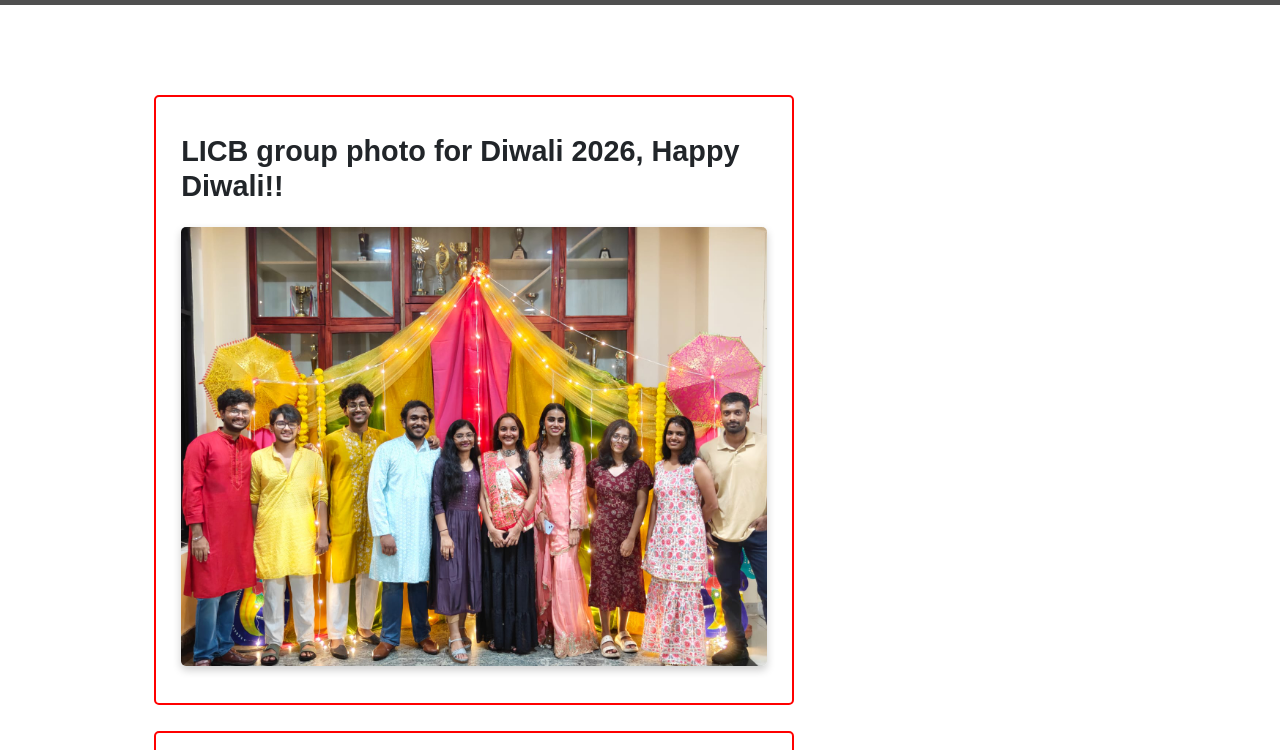
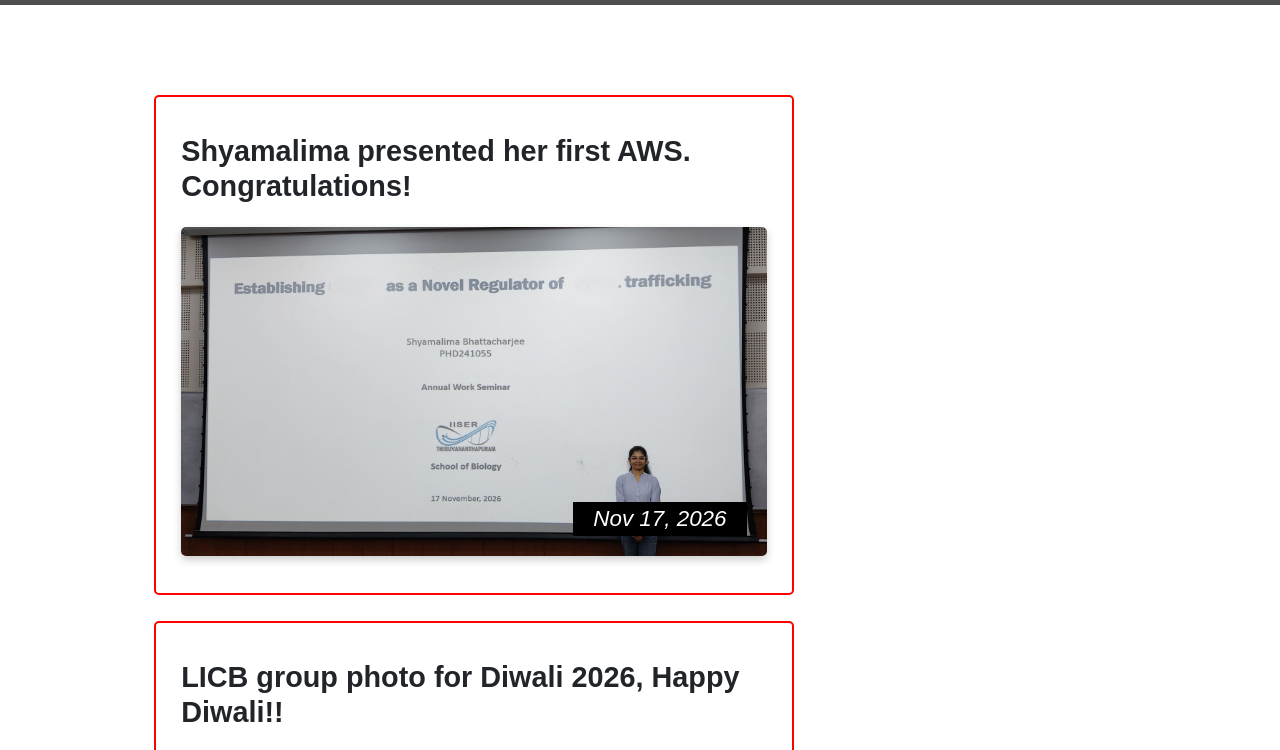
Before and after one commit to licbGit/licb-website, a plain HTML site: page news.html in a window 1280 px wide. Shown: the part 435-1185 px from the top of the page. Drawn offline with nearby package versions, Linux system fonts and the light colour scheme; grey boxes are pictures that could not be loaded.

Commit message:
news update

```diff
--- a/news.html
+++ b/news.html
@@ -57,6 +57,17 @@
   <section id="main-content">
     <div class="row">
       <div class="col-lg-8">
+        <div class="news-block">
+          <h4 class="news-header">
+            Shyamalima presented her first AWS. Congratulations!
+          </h4>
+          <div class="img-box">
+            <img class="news-img" src="images/news/news30.jpg" alt="Phd Student">
+            <div class="text-overlay">
+              <em>Nov 17, 2026</em>
+            </div>
+          </div>
+        </div>
         <div class="news-block">
           <h4 class="news-header">
             LICB group photo for Diwali 2026, Happy Diwali!!
```
Also changed, not shown: images/news/news30.jpg (added).
